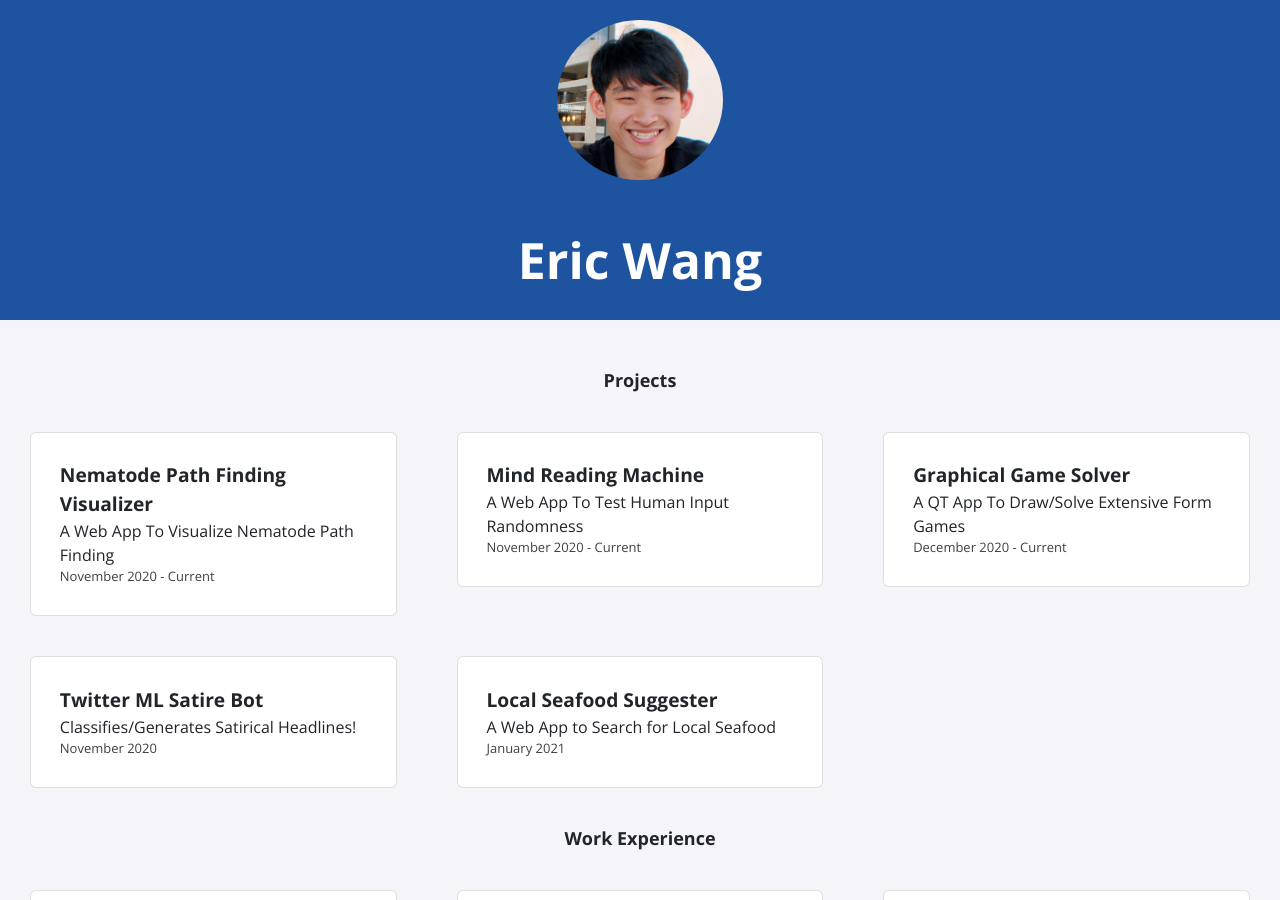
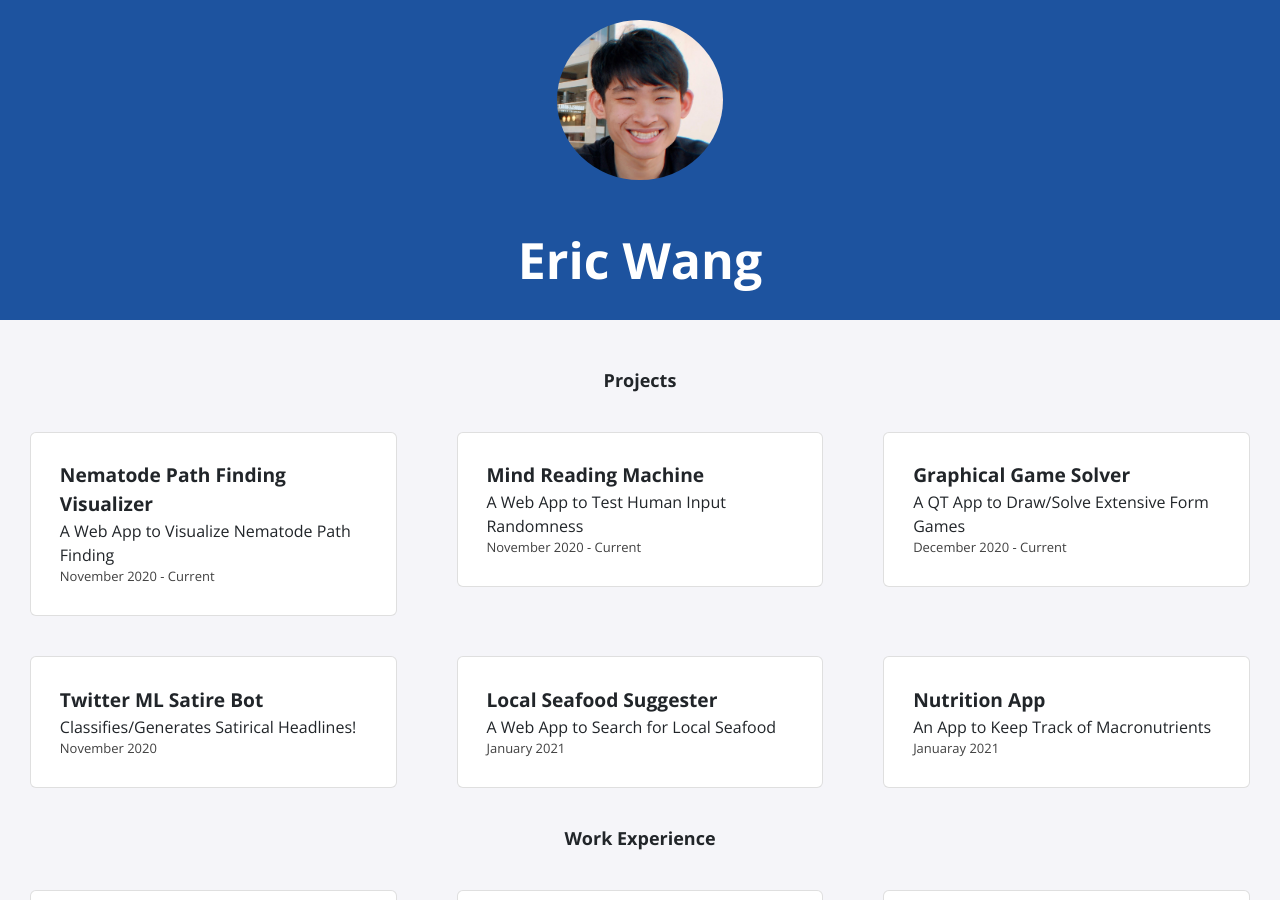
Before and after one commit to erocwang/erocwang.github.io, a Jekyll site: the page built from index.html, in a window 1280 px wide and 900 px high. Built offline with Jekyll 4.4.1, drawn with Linux system fonts in a browser that asks for light colours; nearby versions of some CDN libraries.

Commit message:
Update projects.yml

```diff
--- a/_data/projects.yml
+++ b/_data/projects.yml
@@ -1,13 +1,13 @@
 - title: Nematode Path Finding Visualizer
-  event: A Web App To Visualize Nematode Path Finding
+  event: A Web App to Visualize Nematode Path Finding
   date: November 2020 - Current
 
 - title: Mind Reading Machine
-  event: A Web App To Test Human Input Randomness
+  event: A Web App to Test Human Input Randomness
   date: November 2020 - Current
 
 - title: Graphical Game Solver
-  event: A QT App To Draw/Solve Extensive Form Games
+  event: A QT App to Draw/Solve Extensive Form Games
   date: December 2020 - Current
 
 - title: Twitter ML Satire Bot
@@ -18,6 +18,10 @@
   event: A Web App to Search for Local Seafood
   date: January 2021
 
+- title: Nutrition App
+  event: An App to Keep Track of Macronutrients
+  date: Januaray 2021
+
 # - title: Flash Card Generator
 #   event: MLH Fellowship Explorer Sprint 1
 #   date: Fall 2020 - Batch 1
```
